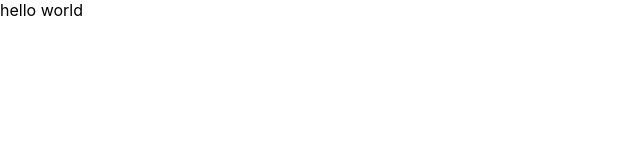
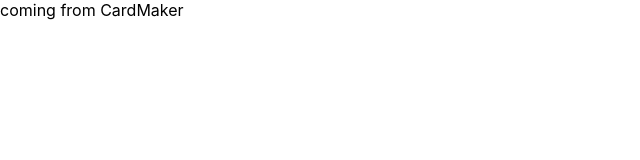
Before and after one commit to Purefallen11/Dog-pic-of-the-day, a React (Create React App) app: page / in a window 1280 px wide. Shown: the top 160 px of the page, without its empty margins (0-640 px from the left). Built offline with nearby package versions, Linux system fonts and the light colour scheme.

Commit message:
project files have been created, time to code

```diff
--- a/src/App.js
+++ b/src/App.js
@@ -1,9 +1,10 @@
 import './App.css';
+import Request from './Request'
 
 function App() {
   return (
 
-     <div>hello world</div>
+     <Request />
   );
 }
 
--- /dev/null
+++ b/src/CardMaker.js
@@ -0,0 +1,9 @@
+import React from 'react'
+
+const CardMaker = () => {
+	return (
+		<div>coming from CardMaker</div>
+	)
+}
+
+export default CardMaker
--- /dev/null
+++ b/src/Request.js
@@ -0,0 +1,10 @@
+import React, { useEffect, useState } from 'react'
+import CardMaker from './CardMaker'
+
+const Request = () => {
+	return (
+		<CardMaker />
+	)
+}
+
+export default Request
```
